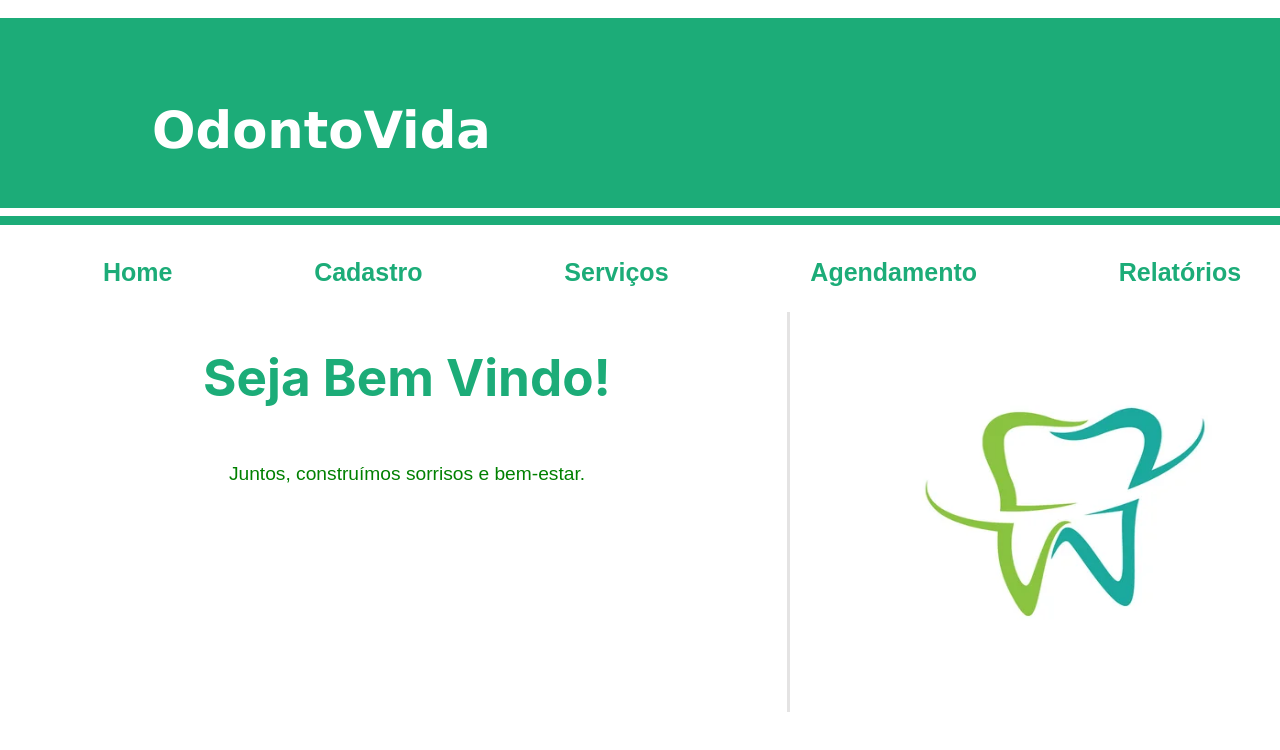
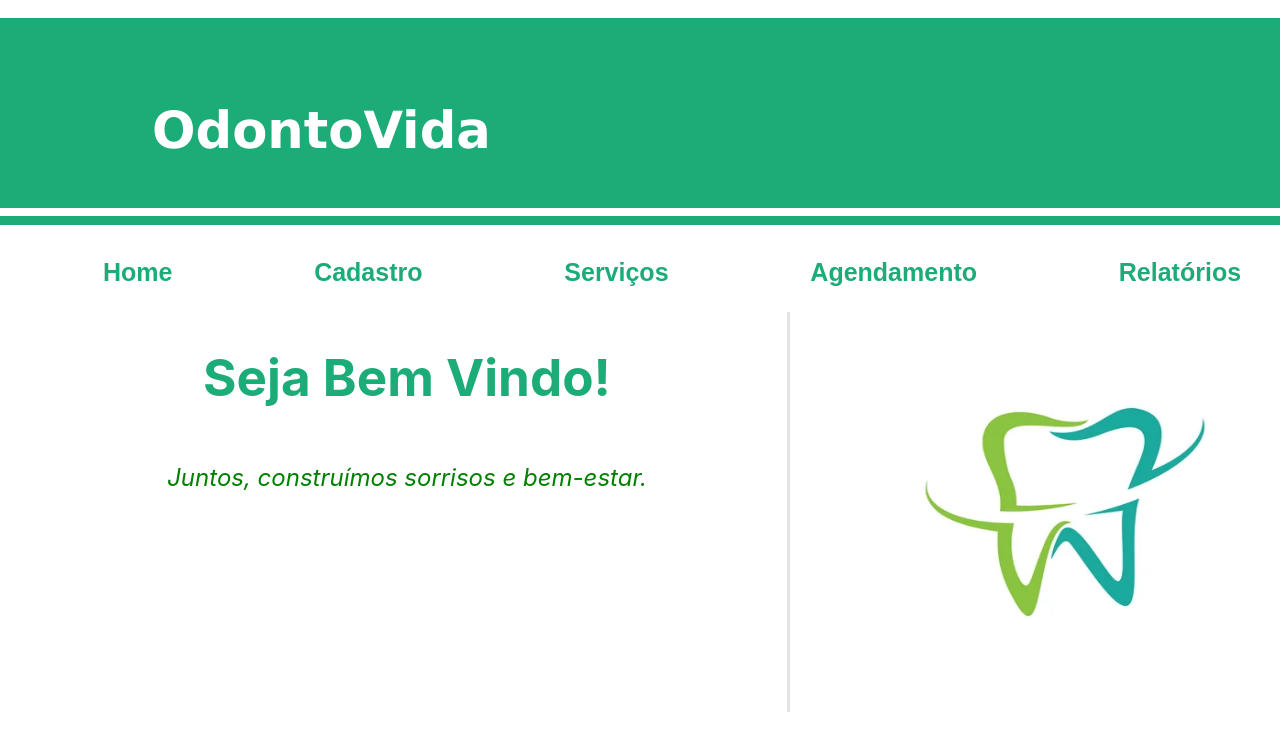
Before and after one commit to Yuri-Candiotto/Odontovida, a React (Vite) app in the folder OdontoVidaPrj-main/OdontoVidaPrj-main/ProjetoOdonto/vite/: page /TelaHome in a window 1280 px wide. Shown: the top 750 px of the page. Built offline with nearby package versions, Linux system fonts and the light colour scheme.

Commit message:
Update App.css

```diff
--- a/OdontoVidaPrj-main/OdontoVidaPrj-main/ProjetoOdonto/vite/src/App.css
+++ b/OdontoVidaPrj-main/OdontoVidaPrj-main/ProjetoOdonto/vite/src/App.css
@@ -319,8 +319,8 @@ font-family: 'Lucida Sans';
 }
 
 .frase{
-  font-size: larger;
-  font-family: 'Arial';
+  font-size: x-large;
+  font-style: oblique;
   color: green;
 }
 
```
